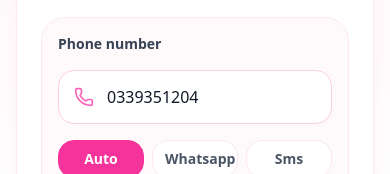
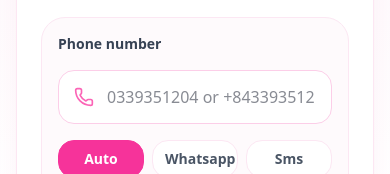
Before and after one commit to nguynbon03/NailBookingFe, a Next.js app: page /verify-phone in a window 390 px wide. Shown: the part 312-486 px from the top of the page. Built offline with nearby package versions, Linux system fonts and the light colour scheme; no server answers.

Commit message:
fix(otp): do not prefill phone verification form

```diff
--- a/src/app/verify-phone/page.tsx
+++ b/src/app/verify-phone/page.tsx
@@ -18,7 +18,7 @@ function normalizePhoneForDisplay(value: string) {
 }
 
 export default function VerifyPhonePage() {
-  const [phone, setPhone] = useState("0339351204");
+  const [phone, setPhone] = useState("");
   const [otp, setOtp] = useState("");
   const [channel, setChannel] = useState<Channel>("auto");
   const [sending, setSending] = useState(false);
```
